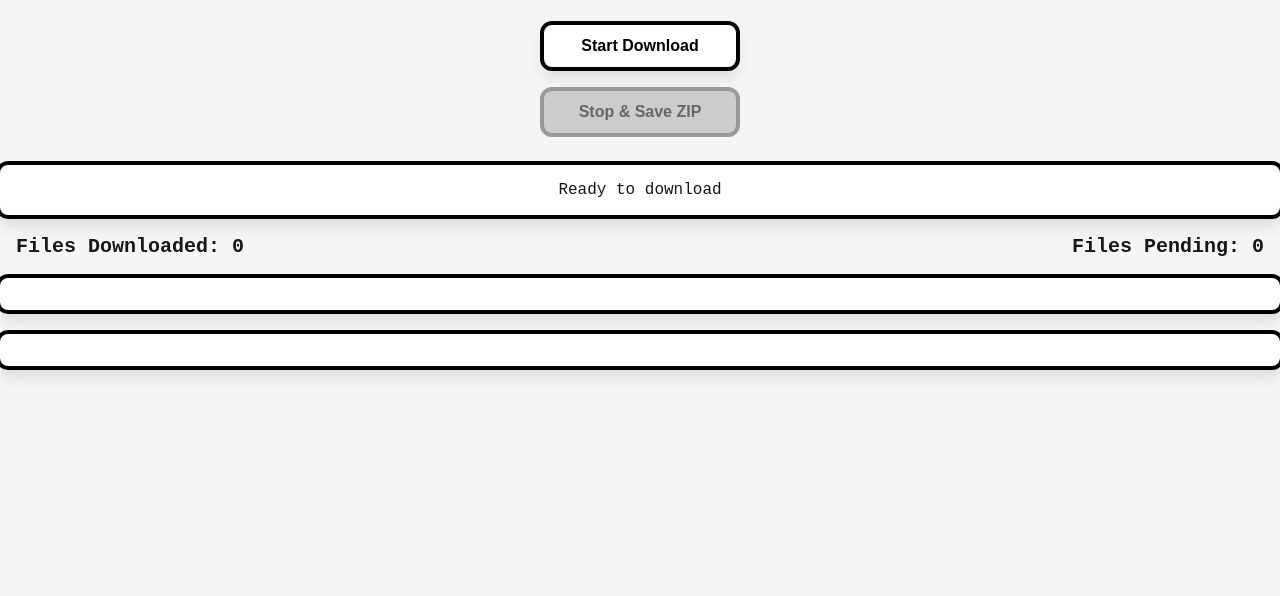
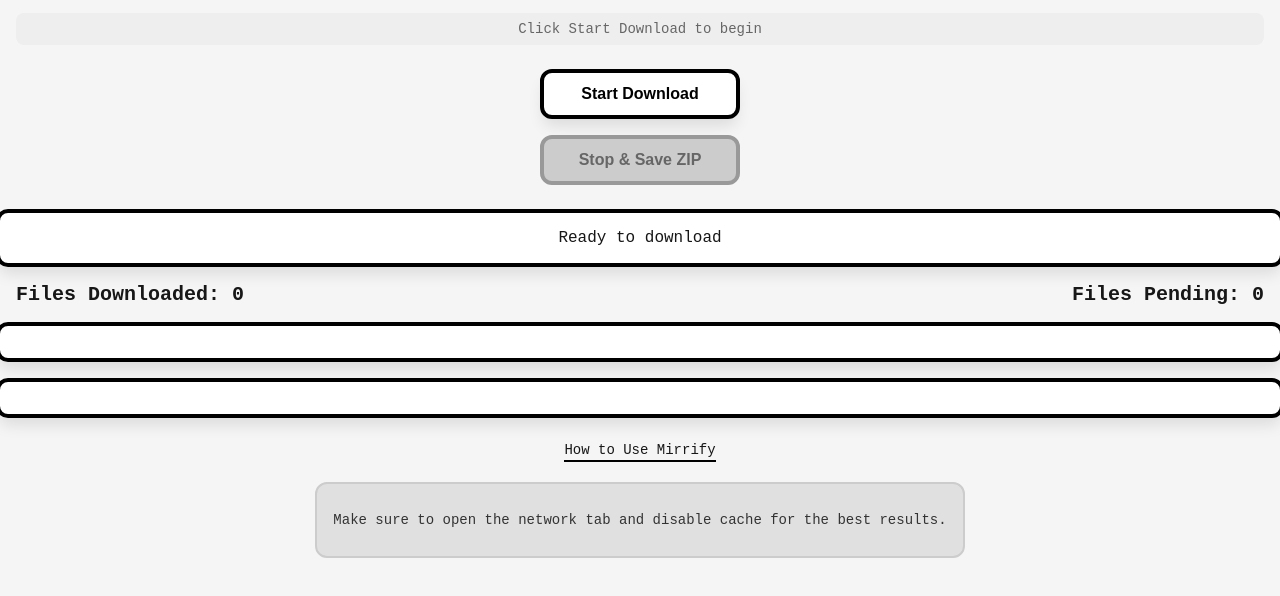
Before and after one commit to maddox05/mirrify, a browser extension: page apps/site_downloader_extension/sidepanel.html in a window 1280 px wide. Shown: the part 78-674 px from the top of the page. Drawn offline with Linux system fonts and the light colour scheme.

Commit message:
made better mirrify

```diff
--- a/apps/site_downloader_extension/background.js
+++ b/apps/site_downloader_extension/background.js
@@ -171,7 +171,7 @@ function startDownload(url, tabId) {
   jszip = new JSZip();
   activeTabId = tabId; // Store the tab ID
 
-  console.log("Initialized new download session");
+  console.log("Initialized new download session, baseUrl:", baseUrl);
 
   // Update the download state in storage
   chrome.storage.local.set({
@@ -180,7 +180,7 @@ function startDownload(url, tabId) {
   });
 
   // Notify side panel that download started
-  chrome.runtime.sendMessage({ type: "downloadStarted" });
+  chrome.runtime.sendMessage({ type: "downloadStarted", baseUrl: baseUrl });
 
   // Add webRequest listener to capture resources - use onCompleted for successful requests
   // With activeTab permission, Chrome scopes this automatically to the active tab
--- a/apps/site_downloader_extension/helpers.js
+++ b/apps/site_downloader_extension/helpers.js
@@ -10,7 +10,7 @@ function findActualBaseUrl(url) {
   } else if (url.includes(".html")) {
     const urlArr = url.split("/");
     urlArr.pop(); // will also pop ?
-    return urlArr.join("/");
+    return urlArr.join("/") + "/";
   } else if (url.includes("?")) {
     return findActualBaseUrl(url.split("?")[0]); //filename.split("?")[0] index.htnl ? x=y z=b messing up base folder
     // and its recursive because after removing ? it could still be a index.html file
@@ -58,7 +58,7 @@ function createDirectoryAlias(dirName) {
  * @returns {string} - The processed path with aliases
  */
 function handleLongPath(path) {
-  const MAX_PATH_LENGTH = 256;
+  const MAX_PATH_LENGTH = 15;
   if (path.length <= MAX_PATH_LENGTH) {
     return path;
   }
--- a/apps/site_downloader_extension/sidepanel.html
+++ b/apps/site_downloader_extension/sidepanel.html
@@ -29,6 +29,18 @@
         padding-bottom: 0.5rem;
         margin-bottom: 1rem;
         display: inline-block;
+      }
+      .base-url {
+        font-size: 0.875rem;
+        color: #666;
+        background-color: #eee;
+        padding: 0.5rem 1rem;
+        border-radius: 0.5rem;
+        margin-bottom: 1rem;
+        word-break: break-all;
+        text-align: center;
+        width: 100%;
+        box-sizing: border-box;
       }
       button {
         background-color: white;
@@ -102,11 +114,42 @@
       .pending-item {
         color: #666;
       }
+      .help-link {
+        margin-top: 1.5rem;
+        text-align: center;
+        font-size: 0.875rem;
+      }
+      .help-link a {
+        color: #171717;
+        text-decoration: none;
+        border-bottom: 2px solid black;
+        padding-bottom: 2px;
+        transition: all 150ms;
+      }
+      .help-link a:hover {
+        color: #666;
+        border-bottom-color: #666;
+      }
+      .tips-area {
+        margin-top: 1.5rem;
+        padding: 1rem;
+        background-color: #e0e0e0; /* Slightly different background */
+        border: 2px solid #ccc;
+        border-radius: 0.75rem;
+        font-size: 0.875rem;
+        color: #333;
+        text-align: center;
+        min-height: 40px; /* Ensure space for text */
+        display: flex;
+        align-items: center;
+        justify-content: center;
+      }
     </style>
   </head>
   <body>
     <div class="container">
       <h2>Mirrify</h2>
+      <div class="base-url" id="baseUrl">Click Start Download to begin</div>
       <button id="startDownload">Start Download</button>
       <button id="stopDownload" disabled>Stop & Save ZIP</button>
       <div class="status" id="statusText">Ready to download</div>
@@ -116,7 +159,12 @@
       </div>
       <div class="file-list" id="fileList"></div>
       <div class="pending-list" id="pendingList"></div>
+      <div class="help-link">
+        <a href="https://mirrify.io/docs" target="_blank">How to Use Mirrify</a>
+      </div>
+      <div class="tips-area" id="tipsArea">Loading tips...</div>
     </div>
     <script src="sidepanel.js"></script>
+    <script src="tips.js"></script>
   </body>
 </html>
--- a/apps/site_downloader_extension/sidepanel.js
+++ b/apps/site_downloader_extension/sidepanel.js
@@ -12,6 +12,7 @@ document.addEventListener("DOMContentLoaded", function () {
   const fileList = document.getElementById("fileList");
   const pendingList = document.getElementById("pendingList");
   const pendingCounter = document.getElementById("pendingCounter");
+  const baseUrlElement = document.getElementById("baseUrl");
 
   let downloadActive = false;
   let fileCount = 0;
@@ -77,10 +78,16 @@ document.addEventListener("DOMContentLoaded", function () {
       pendingCount = 0;
       fileCounter.textContent = "Files Downloaded: 0";
       pendingCounter.textContent = "Files Pending: 0";
+      if (baseUrlElement) {
+        baseUrlElement.textContent = message.baseUrl || "No URL selected";
+      }
       console.log("Cleared file lists");
     } else if (message.type === "downloadStopped") {
       console.log("Download session stopped");
       downloadActive = false;
+      if (baseUrlElement) {
+        baseUrlElement.textContent = "Click Start Download to begin";
+      }
       updateUI();
     }
   });
@@ -99,15 +106,6 @@ document.addEventListener("DOMContentLoaded", function () {
         return;
       }
       console.log("Current tab URL:", currentTab.url, "Tab ID:", currentTab.id);
-
-      // Check if URL starts with https://
-      if (!currentTab.url.startsWith("https://")) {
-        window.alert(
-          "Cannot download - URL doesn't use HTTPS:",
-          currentTab.url
-        );
-        return;
-      }
 
       // Reset counter when starting new download
       fileCount = 0;
@@ -172,5 +170,8 @@ document.addEventListener("DOMContentLoaded", function () {
     statusText.textContent = "Ready to download";
     startButton.disabled = false;
     stopButton.disabled = true;
+    if (baseUrlElement) {
+      baseUrlElement.textContent = "No URL selected";
+    }
   });
 });
--- /dev/null
+++ b/apps/site_downloader_extension/tips.js
@@ -0,0 +1,29 @@
+document.addEventListener("DOMContentLoaded", function () {
+  const tipsArea = document.getElementById("tipsArea");
+
+  const tips = [
+    "Make sure to open the network tab and disable cache for the best results.",
+    "Click through all pages and interact with elements to capture all resources.",
+    "Mirrify saves all downloaded files into a structured ZIP archive.",
+    "Use the 'Stop & Save ZIP' button when you're done browsing.",
+    "Check mirrify.io/docs for more detailed instructions and advanced tips.",
+    "If a site uses a lot of JavaScript, give it time to load all dynamic content.",
+    "You can monitor the 'Files Downloaded' and 'Files Pending' counters.",
+    "Mirrify only gets files from the current tab.",
+  ];
+
+  let currentTipIndex = 0;
+
+  function displayNextTip() {
+    if (tipsArea && tips.length > 0) {
+      tipsArea.textContent = tips[currentTipIndex];
+      currentTipIndex = (currentTipIndex + 1) % tips.length;
+    }
+  }
+
+  // Display the first tip immediately
+  displayNextTip();
+
+  // Change tip every 7 seconds (7000 milliseconds)
+  setInterval(displayNextTip, 7000);
+});
```
Also changed, not shown: onepager/docs/guide.md (+9 -9 lines).
